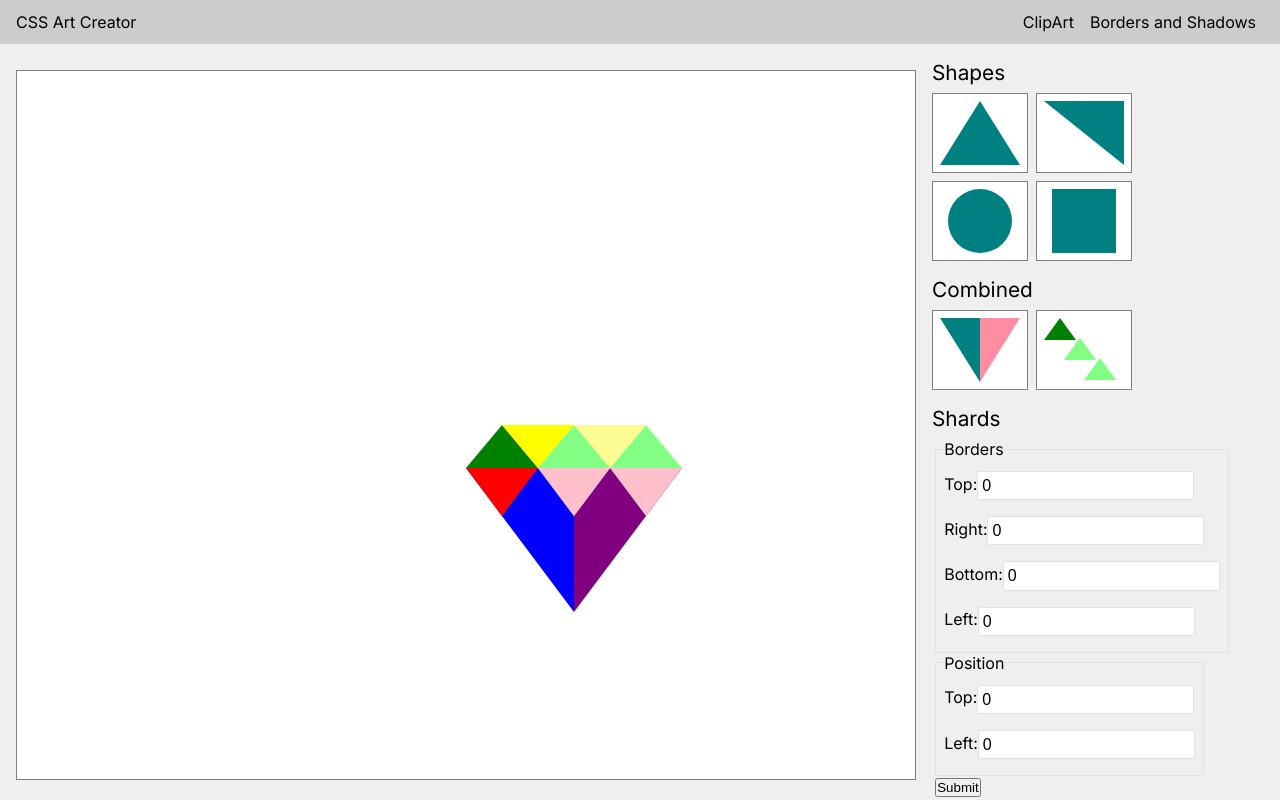
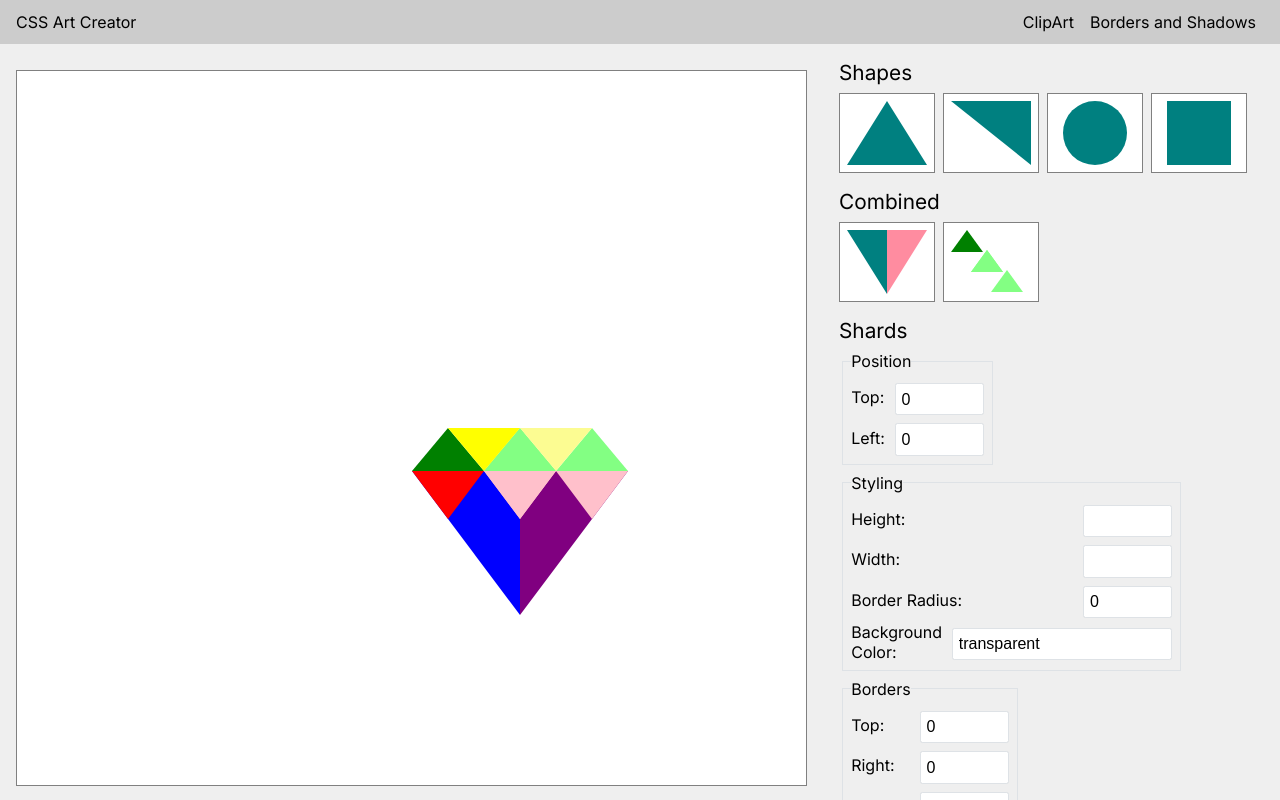
Before and after one commit to linnstrand/css-art-creator, a Next.js app: page /shadows in a window 1280 px wide. Shown: the top 800 px of the page. Built offline with nearby package versions, Linux system fonts and the light colour scheme.

Commit message:
form tweaks

```diff
--- a/app/globals.scss
+++ b/app/globals.scss
@@ -69,8 +69,8 @@ main {
 }
 
 .menu {
-  width: 14rem;
-  margin-top: 1em;
+  margin: 1em;
+  max-width: 425px;
 
   .menu-shapes {
     position: relative;
--- a/app/models.ts
+++ b/app/models.ts
@@ -14,5 +14,5 @@ export interface ShardProperties {
   backgroundColor?: string;
   height?: number;
   width?: number;
-  filter?: { x?: number; y?: number; color: string }[];
+  filter?: { x: number; y: number; color: string }[];
 }
--- a/components/FormField.tsx
+++ b/components/FormField.tsx
@@ -1,15 +1,15 @@
 import React, { InputHTMLAttributes } from "react";
 import styled from "styled-components";
 
-const BaseInput = styled.input`
-  display: block;
-  padding: 0.25rem 0.25rem;
+const BaseInput = styled.input<{ $type?: string }>`
+  padding: 0.35rem;
   font-size: 1rem;
   line-height: 1.2;
   background-clip: padding-box;
   border: 1px solid rgb(222 226 230);
   border-radius: 0.15rem;
   margin-top: 0.25rem;
+  width: ${(props) => (props.$type === "number" ? "10ch" : "auto")};
   &:focus {
     border-color: #86b7fe;
     outline: 1px solid blue;
@@ -25,25 +25,22 @@ const InputLabel = styled.label`
 `;
 const InputLabelText = styled.span`
   display: flex;
+  flex: 1;
+  margin-right: 1ch;
 `;
 
 export function FormField({
-  value,
-  name,
+  type,
   children,
-  onChange,
+  ...rest
 }: InputHTMLAttributes<HTMLInputElement>) {
+  console.log(type);
   return (
-    <InputWrapper>
+    <>
       <InputLabel>
         <InputLabelText>{children}:</InputLabelText>
-        <BaseInput
-          type="number"
-          name={name}
-          value={value}
-          onChange={onChange}
-        />
+        <BaseInput type={type} $type={type} {...rest} />
       </InputLabel>
-    </InputWrapper>
+    </>
   );
 }
--- a/components/ShardPropertiesForm.tsx
+++ b/components/ShardPropertiesForm.tsx
@@ -5,12 +5,18 @@ import styled from "styled-components";
 import { FormField } from "./FormField";
 
 const FieldSet = styled.fieldset`
+  width: min-content;
   padding: 0.5rem;
-  display: flex;
-  flex-direction: column;
-  gap: 0.25rem;
+  display: grid;
+  grid-gap: 0.25rem;
   border: 1px solid rgb(222 226 230);
 `;
+const FieldsWrapper = styled.div`
+  display: flex;
+  flex-wrap: wrap;
+  gap: 0.5rem;
+`;
+
 const Legend = styled.legend``;
 export const ShardPropertiesForm = () => {
   const [activeShard, setActiveShard] = useAtom(activeShardAtom);
@@ -29,6 +35,60 @@ export const ShardPropertiesForm = () => {
 
   return (
     <form onSubmit={handleSubmit}>
+      <FieldsWrapper>
+        <FieldSet>
+          <Legend>Position</Legend>
+          <FormField
+            type="number"
+            name="top"
+            value={activeShard.top}
+            onChange={handleChange}
+          >
+            Top
+          </FormField>
+          <FormField
+            type="number"
+            value={activeShard.left}
+            onChange={handleChange}
+            name="left"
+          >
+            Left
+          </FormField>
+        </FieldSet>
+        <FieldSet>
+          <Legend>Styling</Legend>
+          <FormField
+            type="number"
+            name="height"
+            value={activeShard.height}
+            onChange={handleChange}
+          >
+            Height
+          </FormField>
+          <FormField
+            type="number"
+            value={activeShard.width}
+            onChange={handleChange}
+            name="width"
+          >
+            Width
+          </FormField>
+          <FormField
+            type="number"
+            name="borderRadius"
+            value={activeShard.borderRadius}
+            onChange={handleChange}
+          >
+            Border Radius
+          </FormField>
+          <FormField
+            value={activeShard.backgroundColor}
+            onChange={handleChange}
+            name="backgroundColor"
+          >
+            Background Color
+          </FormField>
+        </FieldSet>
         <FieldSet>
           <Legend>Borders</Legend>
           <FormField
@@ -65,22 +125,67 @@ export const ShardPropertiesForm = () => {
           </FormField>
         </FieldSet>
         <FieldSet>
-        <Legend>Position</Legend>
+          <Legend>Border Colors</Legend>
           <FormField
-          type="number"
-          name="top"
-          value={activeShard.top}
+            name="borderTopColor"
+            value={activeShard.borderTopColor}
             onChange={handleChange}
           >
             Top
           </FormField>
-        <FormField value={activeShard.left} onChange={handleChange} name="left">
+          <FormField
+            name="borderRightColor"
+            value={activeShard.borderRightColor}
+            onChange={handleChange}
+          >
+            Right
+          </FormField>
+          <FormField
+            name="borderBottomColor"
+            value={activeShard.borderBottomColor}
+            onChange={handleChange}
+          >
+            Bottom
+          </FormField>
+          <FormField
+            name="borderLeftColor"
+            value={activeShard.borderLeftColor}
+            onChange={handleChange}
+          >
             Left
           </FormField>
         </FieldSet>
         <div>
-        <button type="submit">Submit</button>
+          {activeShard.filter?.map((filter, i) => (
+            <FieldSet key={i}>
+              <Legend>Filter</Legend>
+              <FormField
+                type="number"
+                name="x"
+                value={filter.x}
+                onChange={handleChange}
+              >
+                x
+              </FormField>
+              <FormField
+                type="number"
+                value={filter.y}
+                onChange={handleChange}
+                name="y"
+              >
+                y
+              </FormField>
+              <FormField
+                value={filter.color}
+                onChange={handleChange}
+                name="color"
+              >
+                Color
+              </FormField>
+            </FieldSet>
+          ))}
         </div>
+      </FieldsWrapper>
     </form>
   );
 };
```
Lines whose indentation alone changed are shown as unchanged.
